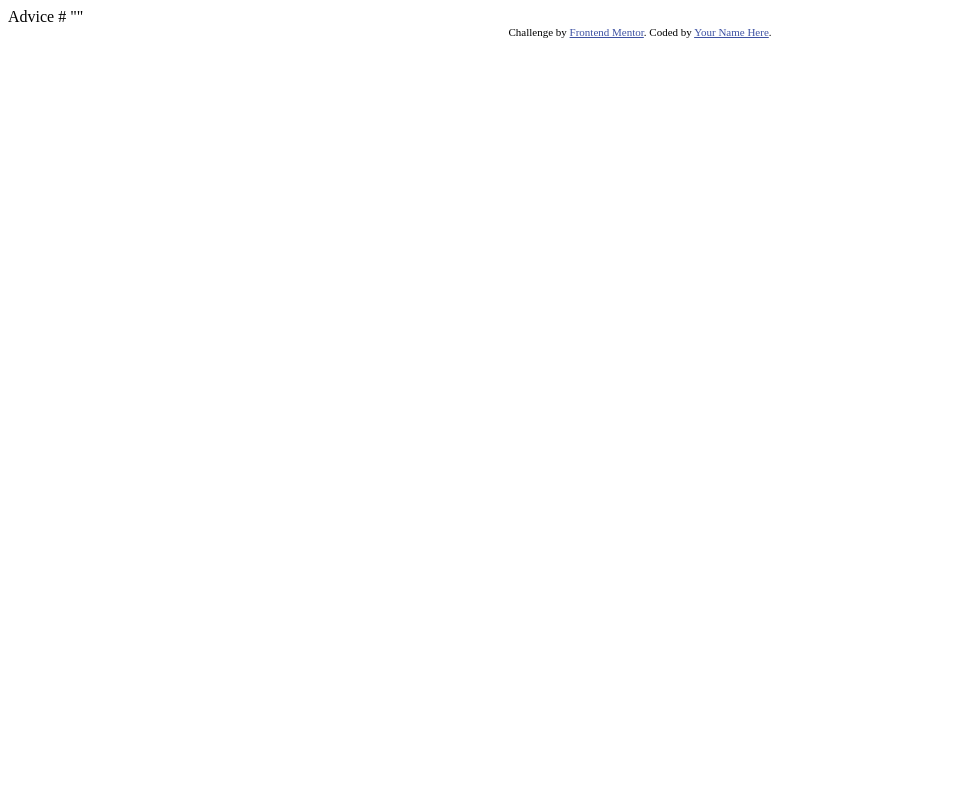
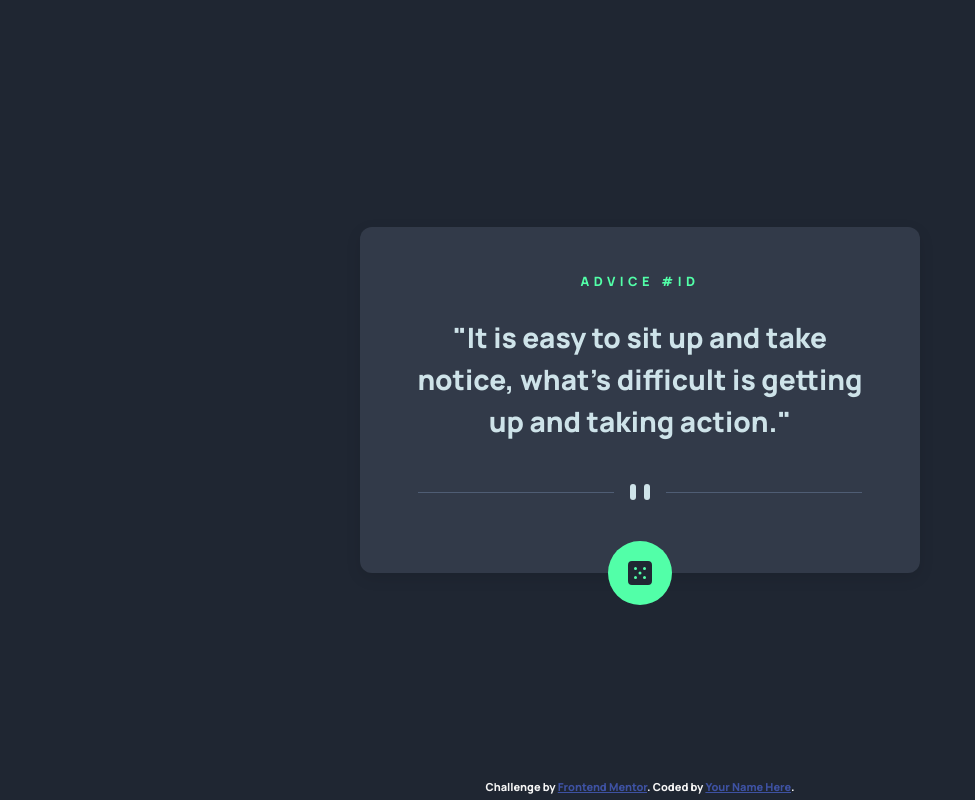
Before and after one commit to samuel-eric/fem-advice-generator-app, a plain HTML site: page index.html in a window 1280 px wide. Shown: the whole page, without its empty margins (0-975 px from the left). Drawn offline with Linux system fonts and the light colour scheme.

Commit message:
finish styling desktop design

```diff
--- a/index.html
+++ b/index.html
@@ -1,28 +1,53 @@
 <!DOCTYPE html>
 <html lang="en">
+
   <head>
     <meta charset="UTF-8">
-  <meta name="viewport" content="width=device-width, initial-scale=1.0"> <!-- displays site properly based on user's device -->
+    <meta name="viewport" content="width=device-width, initial-scale=1.0">
 
+    <!-- displays site properly based on user's device -->
     <link rel="icon" type="image/png" sizes="32x32" href="./images/favicon-32x32.png">
+
+    <!-- import font -->
+    <link rel="preconnect" href="https://fonts.googleapis.com">
+    <link rel="preconnect" href="https://fonts.gstatic.com" crossorigin>
+    <link href="https://fonts.googleapis.com/css2?family=Manrope:wght@800&display=swap" rel="stylesheet">
+
+    <link rel="stylesheet" href="style.css">
 
     <title>Frontend Mentor | Advice generator app</title>
 
     <!-- Feel free to remove these styles or customise in your own stylesheet 👍 -->
     <style>
-    .attribution { font-size: 11px; text-align: center; }
-    .attribution a { color: hsl(228, 45%, 44%); }
+      .attribution {
+        font-size: 11px;
+        text-align: center;
+        position: absolute;
+        bottom: 5px;
+        color: whitesmoke;
+      }
+
+      .attribution a {
+        color: hsl(228, 45%, 44%);
+      }
     </style>
   </head>
+
   <body>
-
-  Advice #<!-- Advice ID goes here -->
-
-  "<!-- Advice text goes here -->"
+    <main>
+      <h1 class="advice-title">Advice #<span>ID</span></h1>
+      <p class="advice-content">"<span>It is easy to sit up and take notice, what's difficult is getting up and taking
+          action.</span>"</p>
+      <img src="images/pattern-divider-desktop.svg" alt="divider" class="divider" />
+      <button id="advice-btn">
+        <img src="images/icon-dice.svg" alt="Dice Icon" />
+      </button>
+    </main>
 
     <div class="attribution">
       Challenge by <a href="https://www.frontendmentor.io?ref=challenge" target="_blank">Frontend Mentor</a>.
       Coded by <a href="#">Your Name Here</a>.
     </div>
   </body>
+
 </html>
--- /dev/null
+++ b/style.css
@@ -0,0 +1,93 @@
+/* CUSTOM PROPERTIES */
+:root {
+	--clr-cyan: 193, 38%, 86%;
+	--clr-green: 150, 100%, 66%;
+
+	--clr-gray-blue: 217, 19%, 38%;
+	--clr-dark-gray-blue: 217, 19%, 24%;
+	--clr-dark-blue: 218, 23%, 16%;
+}
+
+/* RESET */
+* {
+	box-sizing: border-box;
+	padding: 0;
+	margin: 0;
+}
+
+html {
+	-moz-text-size-adjust: none;
+	-webkit-text-size-adjust: none;
+	text-size-adjust: none;
+}
+
+body {
+	min-height: 100vh;
+	line-height: 1.5;
+}
+
+img {
+	max-width: 100%;
+	display: block;
+}
+
+/* STYLING BODY */
+body {
+	font-size: 1.75rem;
+	font-family: 'Manrope', sans-serif;
+	background-color: hsl(var(--clr-dark-blue));
+	display: grid;
+	place-items: center;
+}
+
+/* LAYOUT */
+main {
+	background-color: hsl(var(--clr-dark-gray-blue));
+	padding: 1.6em;
+	border-radius: 12px;
+	text-align: center;
+	max-width: 35rem;
+	display: grid;
+	place-items: center;
+	position: relative;
+	box-shadow: 0 5px 15px rgba(0, 0, 0, 0.1);
+}
+
+/* TEXT */
+.advice-title {
+	color: hsl(var(--clr-green));
+	text-transform: uppercase;
+	letter-spacing: 4.5px;
+	font-size: 0.8rem;
+	margin-bottom: 2em;
+}
+
+.advice-content {
+	color: hsl(var(--clr-cyan));
+	margin-bottom: 1.5em;
+}
+
+.divider {
+	margin-bottom: 1em;
+}
+
+/* BUTTON */
+#advice-btn {
+	width: 64px;
+	aspect-ratio: 1;
+	border-radius: 50%;
+	border: none;
+	background-color: hsl(var(--clr-green));
+	display: grid;
+	place-items: center;
+	position: absolute;
+	bottom: -32px;
+	cursor: pointer;
+	box-shadow: none;
+	transition: box-shadow 500ms ease-out;
+}
+
+#advice-btn:hover,
+#advice-btn:focus {
+	box-shadow: 0 0 30px hsl(var(--clr-green));
+}
```
Lines whose indentation alone changed are shown as unchanged.
